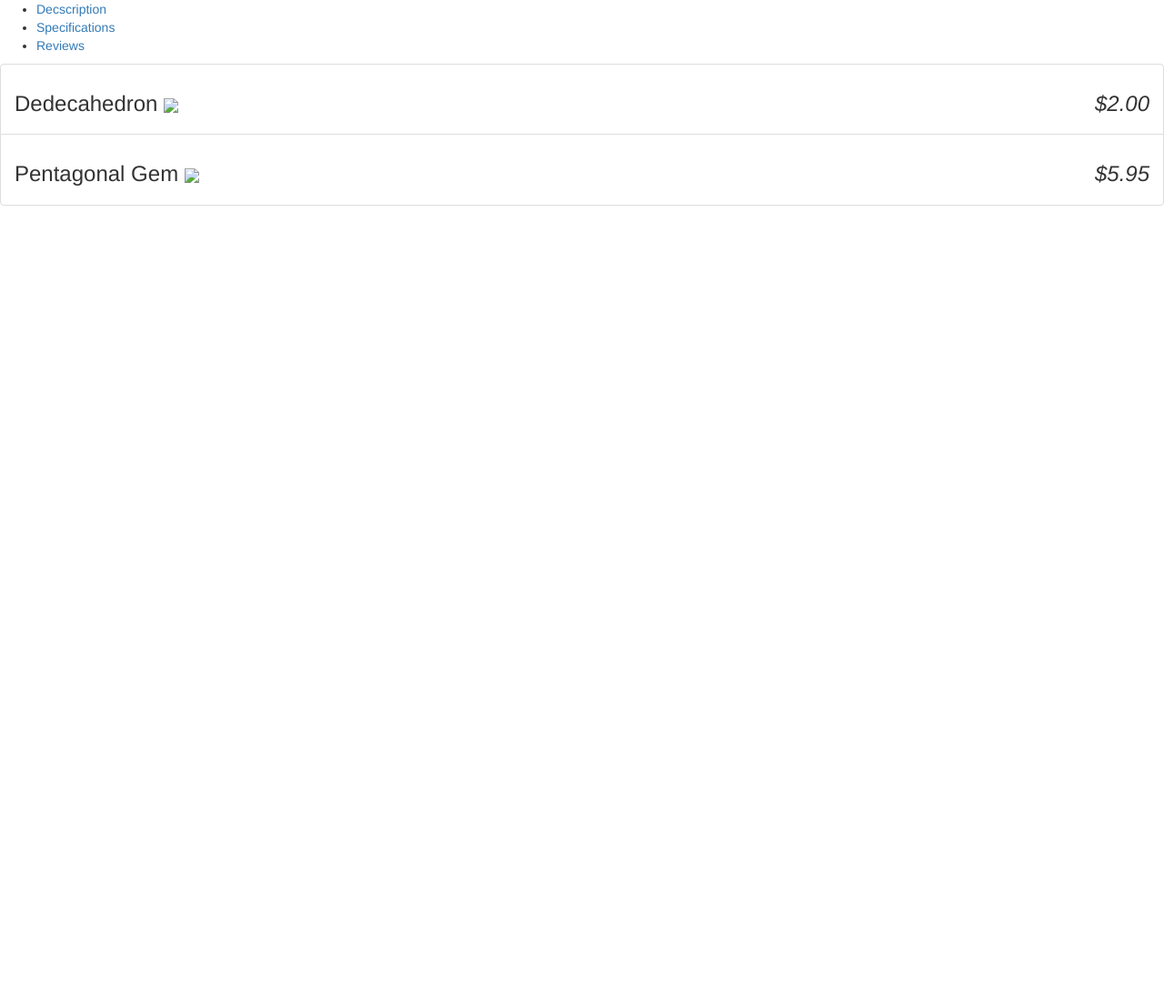
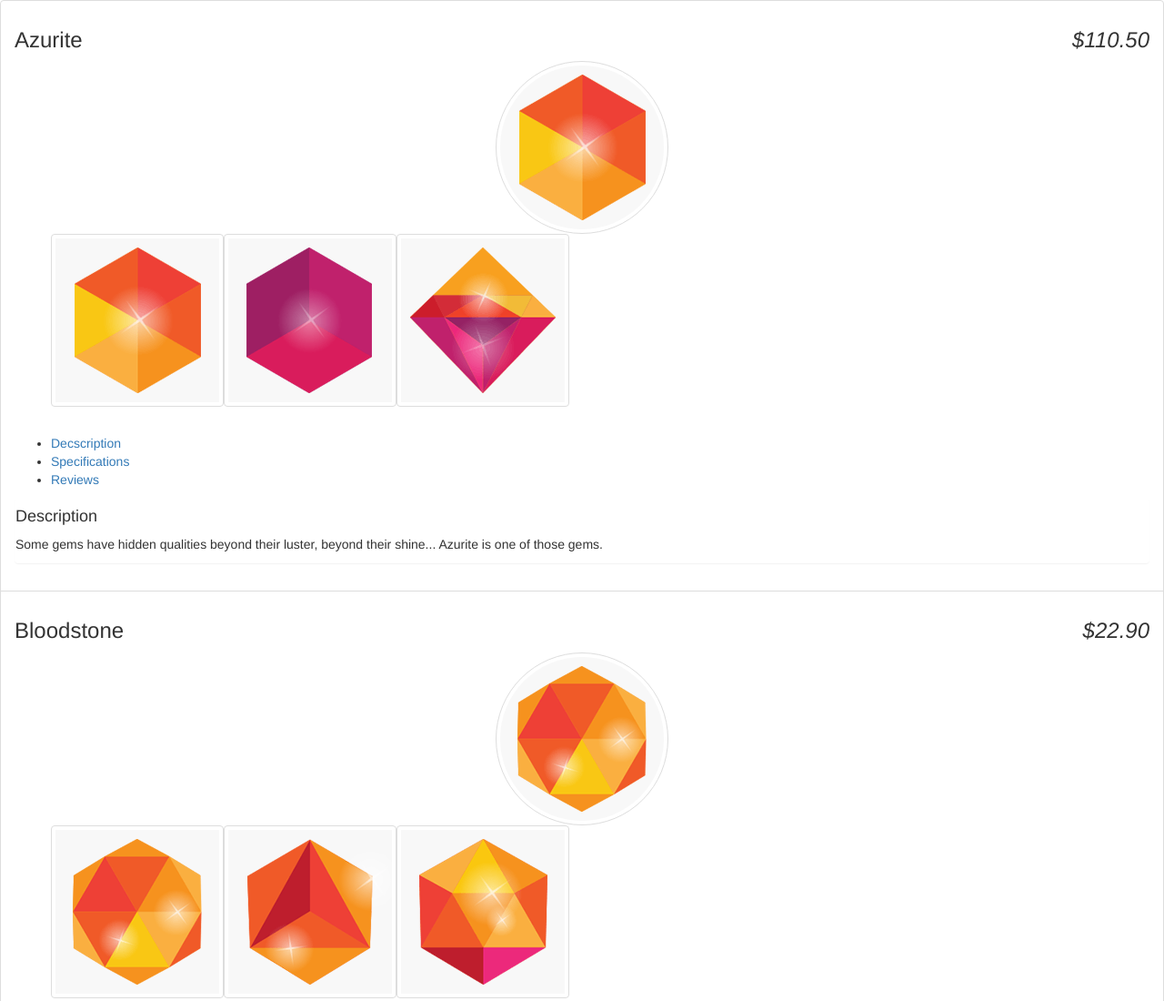
Before and after one commit to AlisamfP/learningAngularJs, a plain HTML site: page index.html in a window 1280 px wide. Shown: the top 1100 px of the page at 91% size. Before the commit the page ends 800 px from the top, so only its background shows below. Drawn offline with nearby package versions, Linux system fonts and the light colour scheme.

Commit message:
added images and tab support

```diff
--- a/app.js
+++ b/app.js
@@ -1,39 +1,48 @@
 (function(){
-  var app = angular.module('store', [ ]);
+  var app = angular.module('gemStore', [ ]);
 
   app.controller('StoreController', function(){
     this.products = gems;
   });
 
-  var gems = [
-  {
-    name: 'Dedecahedron',
-    price: 2,
-    description: '. . .',
+  var gems = [{
+    name: 'Azurite',
+    description: "Some gems have hidden qualities beyond their luster, beyond their shine... Azurite is one of those gems.",
+    shine: 8,
+    price: 110.50,
+    rarity: 7,
+    color: '#CCC',
+    faces: 14,
     images: [
-      {
-        full: 'dodecahedron-01-full.jpg',
-        thumb: 'dodecahedron-01-thumb.jpg'
-      },
-      {
-        full: 'dodecahedron-02-full.jpg',
-        thumb: 'dodecahedron-02-thumb.jpg'
-      }
+      "images/gem-02.gif",
+      "images/gem-05.gif",
+      "images/gem-09.gif"
     ]
-  },
-  {
-    name: "Pentagonal Gem",
-    price: 5.95,
-    description: '........',
+  }, {
+    name: 'Bloodstone',
+    description: "Origin of the Bloodstone is unknown, hence its low value. It has a very high shine and 12 sides, however.",
+    shine: 9,
+    price: 22.90,
+    rarity: 6,
+    color: '#EEE',
+    faces: 12,
     images: [
-      {
-        full: 'pentagonal-01-full.jpg',
-        thumb: 'pentagonal-01-thumb.jpg'
-      },
-      {
-        full: 'pentagonal-02-full.jpg',
-        thumb: 'pentagonal-02-thumb.jpg'
-      }
+      "images/gem-01.gif",
+      "images/gem-03.gif",
+      "images/gem-04.gif"
+    ]
+  }, {
+    name: 'Zircon',
+    description: "Zircon is our most coveted and sought after gem. You will pay much to be the proud owner of this gorgeous and high shine gem.",
+    shine: 70,
+    price: 1100,
+    rarity: 2,
+    color: '#000',
+    faces: 6,
+    images: [
+      "images/gem-06.gif",
+      "images/gem-07.gif",
+      "images/gem-08.gif"
     ]
   }];
 })();
--- a/index.html
+++ b/index.html
@@ -1,26 +1,45 @@
 <!DOCTYPE html>
-<html ng-app="store">
+<html ng-app="gemStore">
 	<head>
-		<link rel="stylesheet" href="https://maxcdn.bootstrapcdn.com/bootstrap/3.2.0/css/bootstrap.min.css">
-	</head>
+        <link rel="stylesheet" href="https://maxcdn.bootstrapcdn.com/bootstrap/3.2.0/css/bootstrap.min.css">
+    	<script type="text/javascript" src="angular.min.js"></script>
+    	<script type="text/javascript" src="app.js"></script></head>
 <body ng-controller = "StoreController as store">
-    <section>
+    <!-- Product Container -->
+    <div class="list-group">
+    <div class="list-group-item" ng-repeat="product in store.products">
+            <h3>{{product.name}}
+                <em class="pull-right">{{product.price | currency}}</em>
+            </h3>
+            <!-- Image Gallery -->
+            <div class="gallery" ng-show="product.images.length">
+                <img class="img img-circle img-thumbnail center-block" ng-src="{{product.images[0]}}" />
+                <ul class='clearfix'>
+                    <li class="small-image pull-left thumbnail" ng-repeat="image in product.images">
+                        <img ng-src="{{image}}" />
+                    </li>
+                </ul>
+            </div>
+    <section ng-init="tab = 1">
         <ul class="nav-nav-pills">
             <li> <a href ng-click="tab = 1"> Decscription</a></li>
             <li> <a href ng-click="tab = 2"> Specifications</a></li>
             <li> <a href ng-click="tab = 3"> Reviews</a></li>
         </ul>
+        <div class="panel" ng-show="tab === 1">
+            <h4> Description </h4>
+            <p>{{product.description}}</p>
+        </div>
+        <div class="panel" ng-show="tab === 2">
+            <h4> Specifications </h4>
+            <blockquote>Coming soon...</blockquote>
+        </div>
+        <div class="panel" ng-show="tab === 3">
+            <h4> Reviews </h4>
+            <blockquote>None yet...</blockquote>
+        </div>
     </section>
-    <ul class="list-group">
-        <li class="list-group-item" ng-repeat="product in store.products">
-            <h3>
-                {{product.name}}
-                <em class="pull-right">{{product.price | currency}}</em>
-                <img ng-src="{{product.images[0].full"}}/>
-            </h3>
-        </li>
-    </ul>
-	<script type="text/javascript" src="angular.min.js"></script>
-	<script type="text/javascript" src="app.js"></script>
+    </div>
+    </div>
 </body>
 </html>
```
Also changed, not shown: images/gem-01.gif (added), images/gem-02.gif (added), images/gem-03.gif (added), images/gem-04.gif (added), images/gem-05.gif (added), images/gem-06.gif (added), images/gem-07.gif (added), images/gem-08.gif (added), images/gem-09.gif (added).
